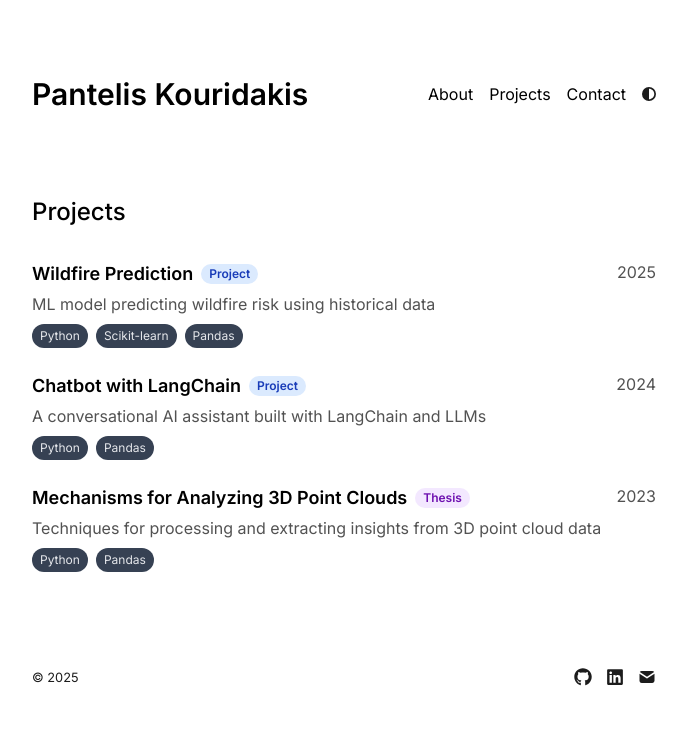
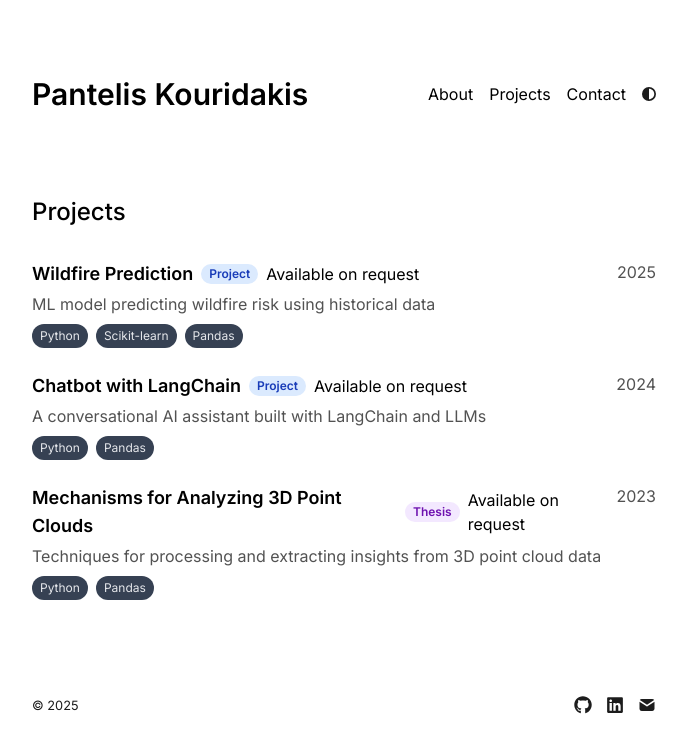
Before and after one commit to pkouridakis/pantkour.com, a Next.js app: page /projects in a window 1280 px wide. Shown: the top 752 px of the page, without its empty margins (296-983 px from the left). Built offline with nearby package versions, Linux system fonts and the light colour scheme.

Commit message:
Update UI and other features

```diff
--- a/app/projects/page.tsx
+++ b/app/projects/page.tsx
@@ -36,7 +36,7 @@ export default function Projects() {
                   }`}
               >
                 {project.type}
-              </span>
+              </span><p>Available on request</p>
               </div>
 
               {/* Year */}
```
Also changed, not shown: 1 other file (tests, documents, lock files or other folders).
